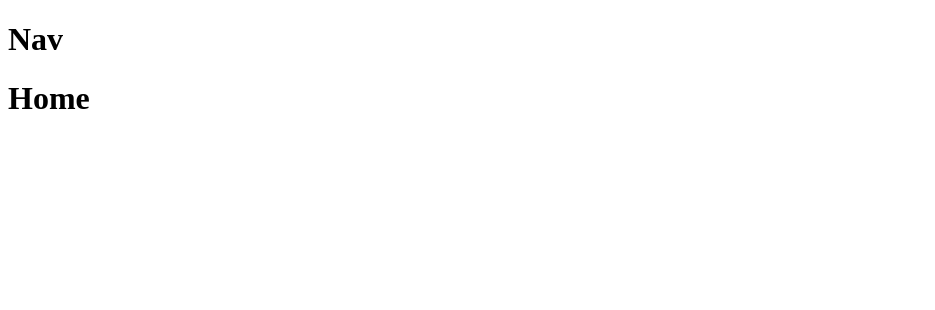
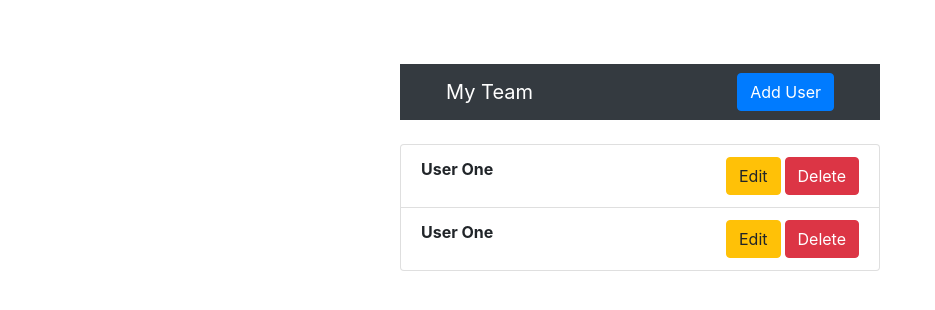
Before and after one commit to vinaykumar785557/React-CRUD-Operations, a React (Create React App) app in the folder react-crud-operations/: page / in a window 1280 px wide. Shown: the top 310 px of the page, without its empty margins (0-935 px from the left). Built offline with nearby package versions, Linux system fonts and the light colour scheme.

Commit message:
finished basic styling and routing

```diff
--- a/react-crud-operations/src/App.js
+++ b/react-crud-operations/src/App.js
@@ -4,16 +4,16 @@
 import Home from "./components/Home";
 
 import { BrowserRouter as Router, Switch, Route } from "react-router-dom";
-
+import "bootstrap/dist/css/bootstrap.min.css";
 function App() {
   return (
-    <div className="App">
+    <div style={{ maxWidth: "30rem", margin: "4rem auto" }}>
       <Router>
-        <h1>Nav</h1>
+        {/* <h1>Nav</h1> */}
         <Switch>
-          <Home />
-          <AddUser />
-          <EditUser />
+          <Route exact path="/" component={Home} />
+          <Route path="/add" component={AddUser} />
+          <Route path="/edit/:id" component={EditUser} />
         </Switch>
       </Router>
     </div>
--- a/react-crud-operations/src/components/AddUser.js
+++ b/react-crud-operations/src/components/AddUser.js
@@ -1,10 +1,18 @@
 import React from "react";
-
+import { Form, FormGroup, Label, Input, Button } from "reactstrap";
+import { Link } from "react-router-dom";
 function AddUser() {
   return (
-    <div>
-      <h1>AddUser</h1>
-    </div>
+    <Form>
+      <FormGroup>
+        <Label>Name</Label>
+        <Input type="text" placeholder="Enter Name"></Input>
+      </FormGroup>
+      <Button type="submit">Submit</Button>
+      <Link to="/" className="btn btn-danger ml-2">
+        Cancel
+      </Link>
+    </Form>
   );
 }
 
--- a/react-crud-operations/src/components/EditUser.js
+++ b/react-crud-operations/src/components/EditUser.js
@@ -1,10 +1,18 @@
 import React from "react";
-
+import { Form, FormGroup, Label, Input, Button } from "reactstrap";
+import { Link } from "react-router-dom";
 function EditUser() {
   return (
-    <div>
-      <h1>Edit User</h1>
-    </div>
+    <Form>
+      <FormGroup>
+        <Label>Name</Label>
+        <Input type="text" placeholder="Enter Name"></Input>
+      </FormGroup>
+      <Button type="submit">Edit Name</Button>
+      <Link to="/" className="btn btn-danger ml-2">
+        Cancel
+      </Link>
+    </Form>
   );
 }
 
--- /dev/null
+++ b/react-crud-operations/src/components/Heading.js
@@ -0,0 +1,21 @@
+import React from "react";
+import { Link } from "react-router-dom";
+import { Nav, NavItem, Navbar, NavbarBrand, Container } from "reactstrap";
+function Heading() {
+  return (
+    <Navbar color="dark" dark>
+      <Container>
+        <NavbarBrand href="/">My Team</NavbarBrand>
+        <Nav>
+          <NavItem>
+            <Link className="btn btn-primary" to="/add">
+              Add User
+            </Link>
+          </NavItem>
+        </Nav>
+      </Container>
+    </Navbar>
+  );
+}
+
+export default Heading;
--- a/react-crud-operations/src/components/Home.js
+++ b/react-crud-operations/src/components/Home.js
@@ -1,9 +1,14 @@
 import React from "react";
+import Heading from "./Heading";
+import UserList from "./UserList";
 
 function Home() {
   return (
     <div>
-      <h1>Home</h1>
+      <>
+      <Heading />
+      <UserList />
+      </>
     </div>
   );
 }
--- /dev/null
+++ b/react-crud-operations/src/components/UserList.js
@@ -0,0 +1,29 @@
+import React from "react";
+import { ListGroup, ListGroupItem, Button, List } from "reactstrap";
+import { Link } from "react-router-dom";
+function UserList() {
+  return (
+    <ListGroup className="mt-4">
+      <ListGroupItem className="d-flex">
+        <strong>User One</strong>
+        <div className="ml-auto">
+          <Link className="btn btn-warning mr-1" to="/edit/1">
+            Edit
+          </Link>
+          <Button color="danger">Delete</Button>
+        </div>
+      </ListGroupItem>
+      <ListGroupItem className="d-flex">
+        <strong>User One</strong>
+        <div className="ml-auto">
+          <Link className="btn btn-warning mr-1" to="/edit/1">
+            Edit
+          </Link>
+          <Button color="danger">Delete</Button>
+        </div>
+      </ListGroupItem>
+    </ListGroup>
+  );
+}
+
+export default UserList;
```
